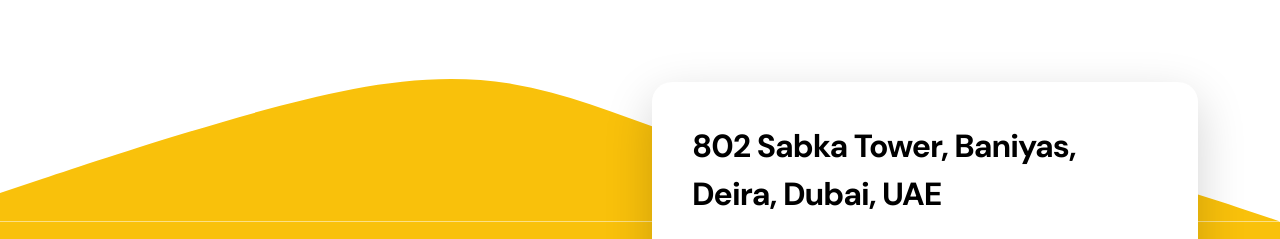
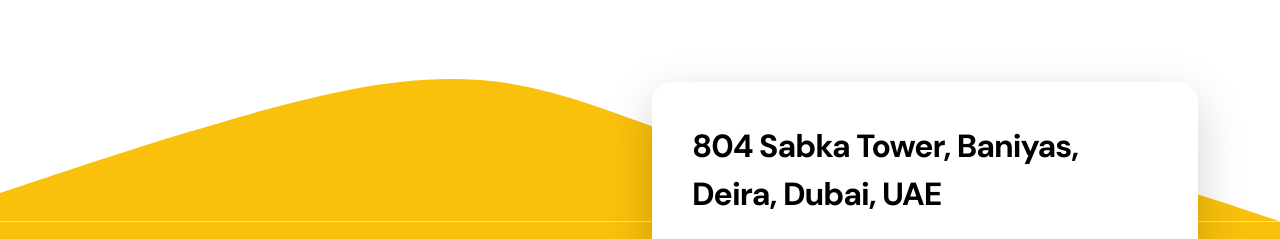
Before and after one commit to ParagonCo/it-consulting, a plain HTML site: page index.html in a window 1280 px wide. Shown: the part 3680-3919 px from the top of the page. Drawn offline with Linux system fonts and the light colour scheme.

Commit message:
changed to 804

```diff
--- a/index.html
+++ b/index.html
@@ -442,7 +442,7 @@ Free Bootstrap 5 HTML Template
                                 <div class="contact-thumb">
 
                                     <div class="contact-info bg-white shadow-lg">
-                                        <h4 class="mb-4">802 Sabka Tower, Baniyas, Deira, Dubai, UAE</h4>
+                                        <h4 class="mb-4">804 Sabka Tower, Baniyas, Deira, Dubai, UAE</h4>
 
                                         <h4 class="mb-2">
                                             <a href="tel: 240-480-9600">
```
